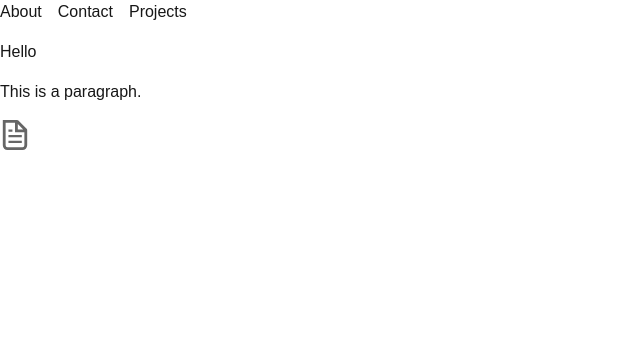
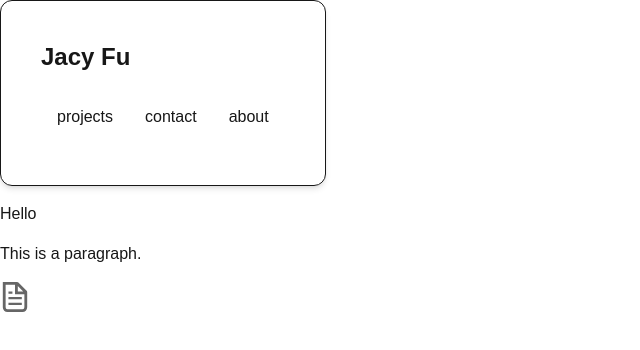
Before and after one commit to jacewy28/jacys-portfolio, a Next.js app: page / in a window 1280 px wide. Shown: the top 350 px of the page, without its empty margins (0-640 px from the left). Built offline with nearby package versions, Linux system fonts and the light colour scheme.

Commit message:
Added React component

```diff
--- /dev/null
+++ b/app/components/homePage.jsx
@@ -0,0 +1,18 @@
+import React from 'react';
+
+export default function homePage() {
+  return (
+    <div className="p-10 border rounded-xl shadow-md max-w-sm">
+      <h2 className="text-2xl font-bold">Jacy Fu</h2>
+      <a href="/projects" className="p-4 mt-4 inline-block text-white-500 hover:underline">
+        projects
+      </a>
+      <a href="/contact" className="p-4 mt-4 inline-block text-white-500 hover:underline">
+        contact
+        </a>
+        <a href="/about" className="p-4 mt-4 inline-block text-white-500 hover:underline">
+        about
+        </a>
+    </div>
+  );
+}
--- a/app/page.tsx
+++ b/app/page.tsx
@@ -1,12 +1,11 @@
-import Image from "next/image";
-import Link from "next/link";
+// import Image from "next/image";
+// import Link from "next/link";
+import HomePage from "./components/homePage";
 
 export default function Home() {
   return (
     <><div className="flex flex-row gap-4">
-      <Link href="/about">About</Link>
-      <Link href="/contact">Contact</Link>
-      <Link href="/projects">Projects</Link>
+      <HomePage />
     </div><div className="flex flex-col gap-4 mt-4">
         <h1>Hello</h1>
         <p>This is a paragraph.</p>
```
